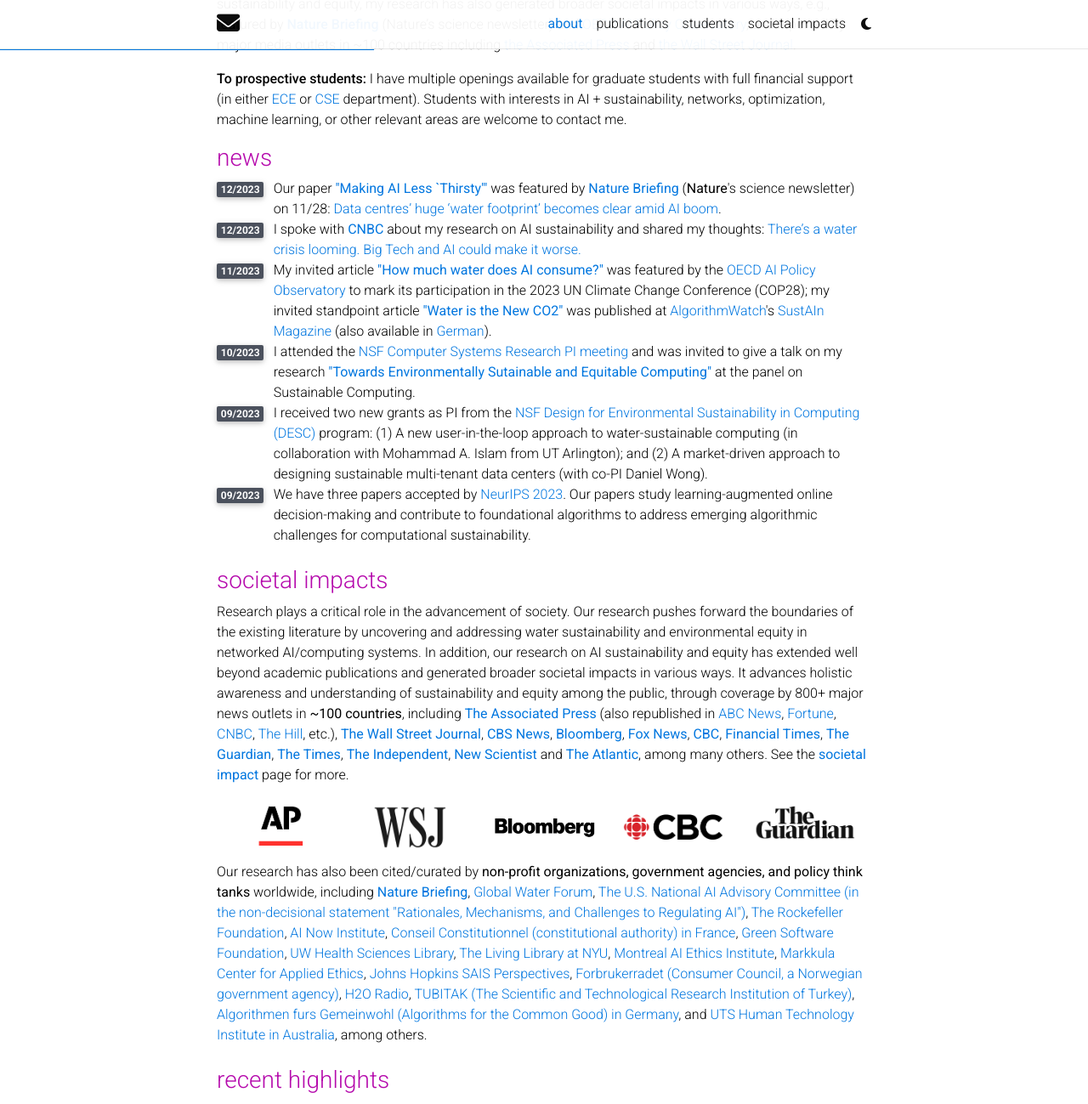
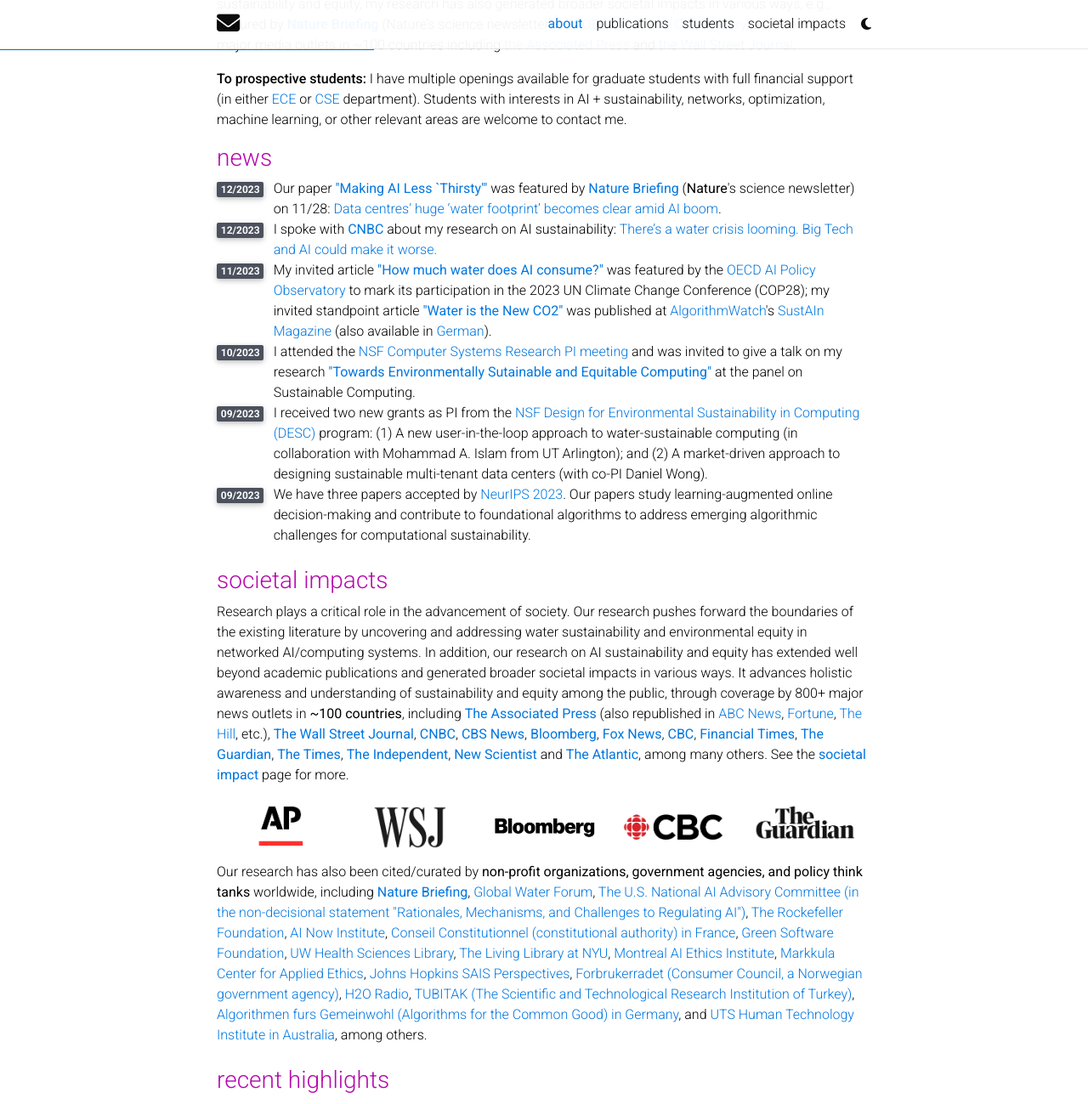
Before and after one commit to shaoleiren/shaoleiren.github.io, a Jekyll site: the page built from _pages/about.md, in a window 1280 px wide and 1400 px high, scrolled down 569 px, cut to the strip 0-1299 px from the top of the window. Shown: the whole strip at 85% size. Built offline with Jekyll 4.4.1, drawn with Linux system fonts in a browser that asks for light colours; full-size pictures stand in for the smaller copies a plugin makes; comment, search, counter and statistics services are not loaded; a style sheet for code colours, icons or effects is not loaded.

Commit message:
Update about.html

```diff
--- a/_layouts/about.html
+++ b/_layouts/about.html
@@ -71,7 +71,7 @@
                 </span>
               </div>
               <div class="col-xs-11 cl-sm-11 col-md-11 mt-2 mt-md-0">
-               I spoke with <b><a href="https://www.cnbc.com/video/2023/12/06/ai-and-big-tech-could-make-the-water-crisis-worse.html" target="_blank">CNBC</a></b> about my research on AI sustainability and shared my thoughts:
+               I spoke with <b><a href="https://www.cnbc.com/video/2023/12/06/ai-and-big-tech-could-make-the-water-crisis-worse.html" target="_blank">CNBC</a></b> about my research on AI sustainability:
                 <a href="https://www.cnbc.com/video/2023/12/06/ai-and-big-tech-could-make-the-water-crisis-worse.html">There’s a water crisis looming. Big Tech and AI could make it worse.</a>
               </div>
           </div>
@@ -147,10 +147,11 @@
 
           Research plays a critical role in the advancement of society. Our research pushes forward the boundaries of the existing literature by uncovering and addressing water sustainability and environmental equity in networked AI/computing systems. In addition, our research on AI sustainability and equity has extended well beyond academic publications and generated broader societal impacts in various ways. It advances holistic awareness and understanding of sustainability and equity among the public, through coverage by 800+ major news outlets in <b>~100 countries</b>,  including
           <b><a href="https://apnews.com/article/chatgpt-gpt4-iowa-ai-water-consumption-microsoft-f551fde98083d17a7e8d904f8be822c4">The Associated Press</a></b> (also republished
-          in <a href="https://abcnews.go.com/Technology/wireStory/artificial-intelligence-technology-chatgpt-built-iowa-lot-water-103052515">ABC News</a>, <a href="https://fortune.com/2023/09/09/ai-chatgpt-usage-fuels-spike-in-microsoft-water-consumption/">Fortune</a>, <a href="https://www.cnbc.com/2023/09/11/artificial-intelligence-technology-behind-chatgpt-was-built-in-iowa-with-a-lot-of-water.html">CNBC</a>,
+          in <a href="https://abcnews.go.com/Technology/wireStory/artificial-intelligence-technology-chatgpt-built-iowa-lot-water-103052515">ABC News</a>, <a href="https://fortune.com/2023/09/09/ai-chatgpt-usage-fuels-spike-in-microsoft-water-consumption/">Fortune</a>,
           <a href="https://thehill.com/homenews/ap/ap-technology/ap-artificial-intelligence-technology-behind-chatgpt-was-built-in-iowa-with-a-lot-of-water/">The Hill</a>,
           etc.),
           <b><a href="https://www.wsj.com/articles/artificial-intelligence-can-make-companies-greener-but-it-also-guzzles-energy-7c7b678?mod=ai_more_article_pos4">The Wall Street Journal</a></b>,
+          <b><a href="https://www.cnbc.com/video/2023/12/06/ai-and-big-tech-could-make-the-water-crisis-worse.html" target="_blank">CNBC</a></b>,
           <b><a href="https://www.cbsnews.com/news/artificial-intelligence-carbon-footprint-climate-change/">CBS News</a></b>,
           <b><a href="https://www.bloomberg.com/news/articles/2023-07-26/extreme-heat-drought-drive-opposition-to-ai-data-centers">Bloomberg</a></b>,
           <b><a href="https://www.foxnews.com/video/6325209341112">Fox News</a></b>,
```
